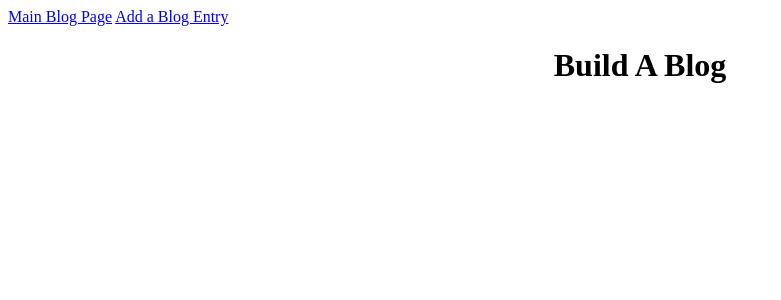
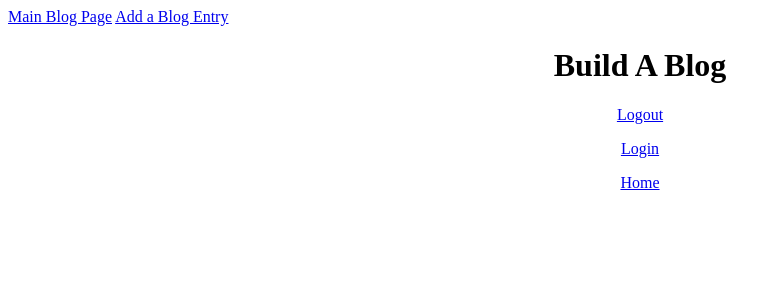
Before and after one commit to cfiller123/blogz, a Flask app: page /blog in a window 1280 px wide. Shown: the top 300 px of the page, without its empty margins (0-781 px from the left). Run offline with Flask 2, Linux system fonts and the light colour scheme; data that the repository does not hold is empty.

Commit message:
added logout and navigation

```diff
--- a/main.py
+++ b/main.py
@@ -107,6 +107,11 @@ def blog():
         return render_template('blog.html', specificblog_title=specifictitle, specificblog_post=specificbody)
     return render_template('blog.html', title='Build A Blog', title2='Build A Blog', blogs=blogs)
 
+@app.route('/logout')
+def logout():
+    del session['user']
+    return redirect('/')
+
 @app.route('/')
 def index():
     return redirect('/blog')
--- a/templates/base.html
+++ b/templates/base.html
@@ -26,5 +26,10 @@
     {% block content %}
     {% endblock %}
 
+    <div>
+        <p align='center'><a href='/logout'>Logout</a></p>
+        <p align='center'><a href='/login'>Login</a></a></p>
+        <p align='center'><a href='/'>Home</a></p>
+    </div>
 </body>
 </html>
```
